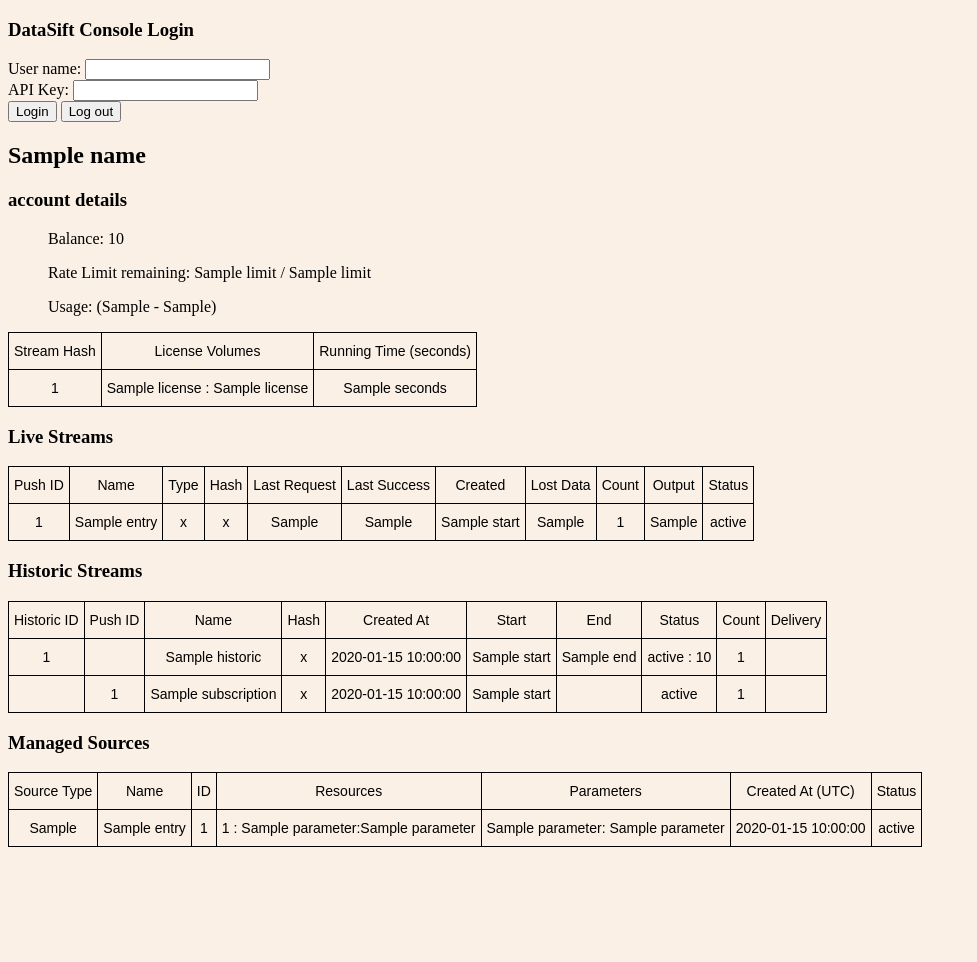
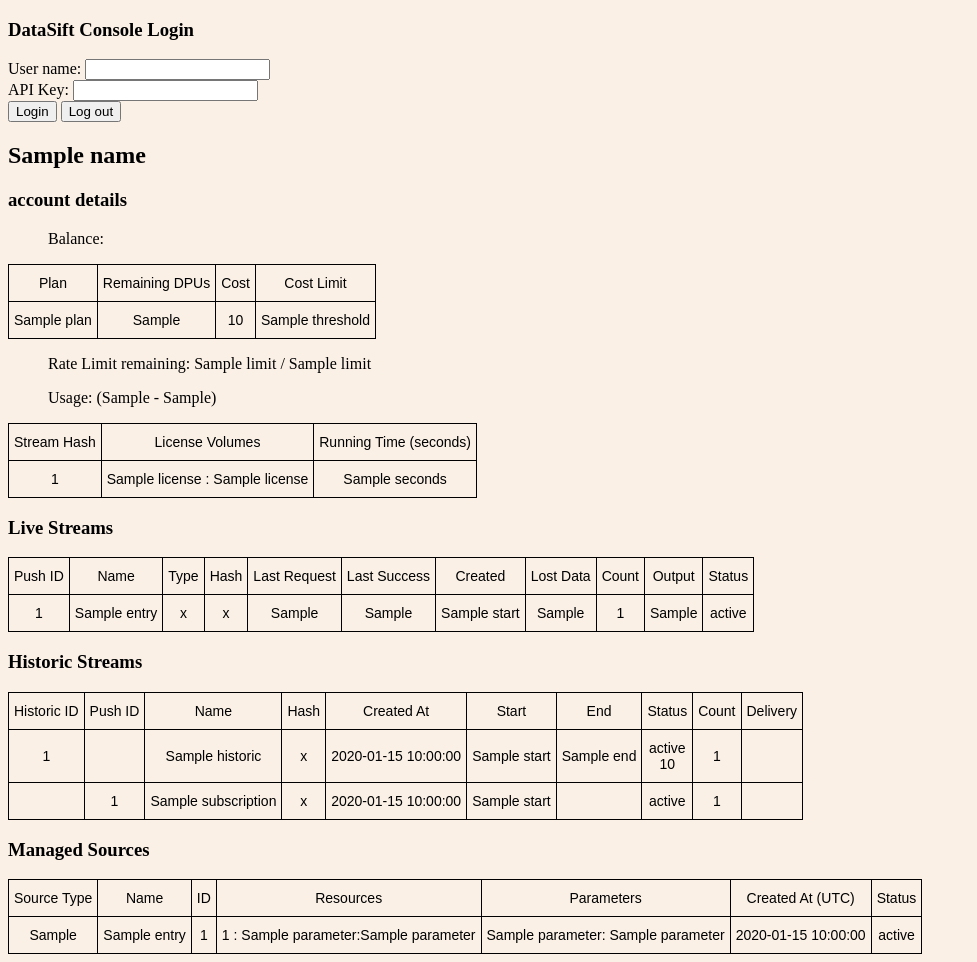
Before and after one commit to MeltwaterArchive/ds-manager, a Flask app: template templates/console.html in a window 1280 px wide. Shown: the whole page, without its empty margins (0-977 px from the left). Before the commit the page ends 847 px from the top, so only its background shows below. Run offline with Flask 2, Linux system fonts and the light colour scheme; the template is opened without the code that fills it: most values are stand-ins (such as "Sample title", 1, 10 or a date in 2020); lists and menus that the app fills with data are empty.

Commit message:
Balance table

```diff
--- a/templates/console.html
+++ b/templates/console.html
@@ -39,7 +39,22 @@ p {
 
 <h3> account details </h3>
 {% if acct['balance'] %}
-<p>Balance: {{acct['balance']}}</p>
+{% set balance = acct['balance']['balance'] %}
+<p>Balance:</p>
+<table class="tg">
+  <tr>
+    <th class="tg-031e">Plan</th>
+    <th class="tg-031e">Remaining DPUs</th>
+    <th class="tg-031e">Cost</th>
+    <th class="tg-031e">Cost Limit</th>
+  </tr>
+  <tr>
+    <th class="tg-031e">{{balance['plan']}}</th>
+    <th class="tg-031e">{{balance['remaining_dpus']}}</th>
+    <th class="tg-031e">{{balance['cost']}}</th>
+    <th class="tg-031e">{{balance['threshold']}}</th>
+  </tr>
+</table>
 {% endif %}
 <p>Rate Limit remaining: {{acct['limit'][0]}} / {{acct['limit'][1]}} </p>
 <p>Usage: ({{ acct['usage_period'][0] }} - {{ acct['usage_period'][1] }})</p>
@@ -120,7 +135,7 @@ p {
     <th class="tg-031e">{{h['created_at']}}</th>
     <th class="tg-031e">{{h['start']}}</th>
     <th class="tg-031e">{{h['end']}}</th>
-    <th class="tg-031e">{{h['status']}} : {{h['progress']}}</th>
+    <th class="tg-031e">{{h['status']}} <BR> {{h['progress']}}</th>
     <th class="tg-031e">{{h['delivery_count']}}</th>
     <th class="tg-031e"></th>
   </tr>
--- a/test.py
+++ b/test.py
@@ -52,26 +52,13 @@ def log_the_user_in():
             name=session['username']
 
     push_get = push_get_all()
-    push_get_no_historics = [p for p in push_get if type(p) is dict and 'hash_type' in p.keys() and p['hash_type'] != "historic"]
     historic_get = historic_get_all()
     source_get = source_get_all()
 
-    # just put responses in strings for now
-    # only push type stream is listed
-    # pushgetstr = [str(p) for p in push_get if type(p) is dict and 'hash_type' in p.keys() and p['hash_type'] != "historic"]
-    sourcegetstr = [str(s) for s in source_get]
+    push_get_no_historics = [p for p in push_get if type(p) is dict and 'hash_type' in p.keys() and p['hash_type'] != "historic"]
 
     # list of historic ids with push as string
     hp = historic_push(historic_get,push_get)
-    '''
-    historicgetstr = []
-    for h in hp:
-        push=""
-        for p in hp[h]['subscriptions']:
-            push+=str(p)
-        historicgetstr.append(str(hp[h]['historic']) + ":<BR>" + push)
-    '''
-
 
     return render_template(
         'console.html',
```
